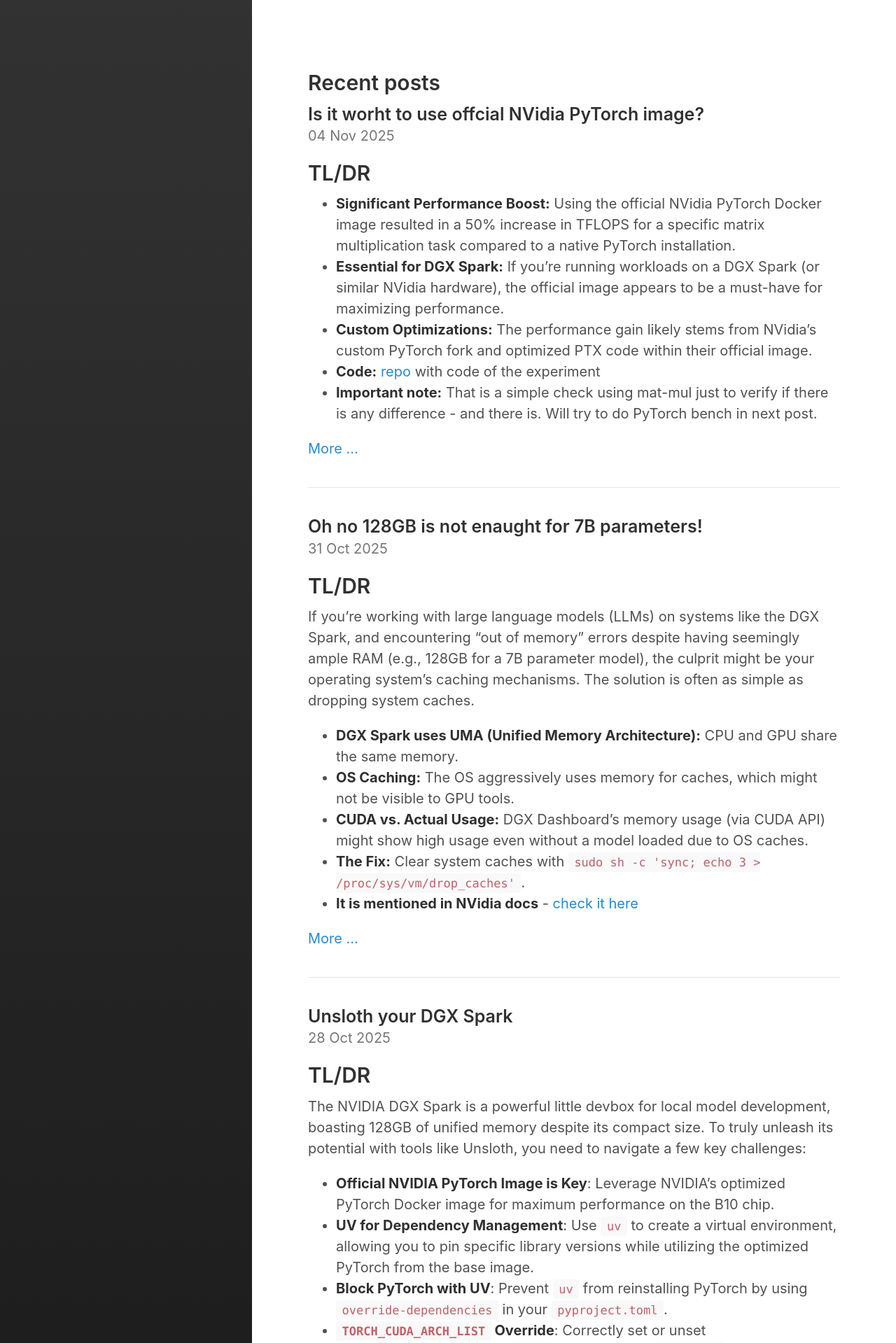
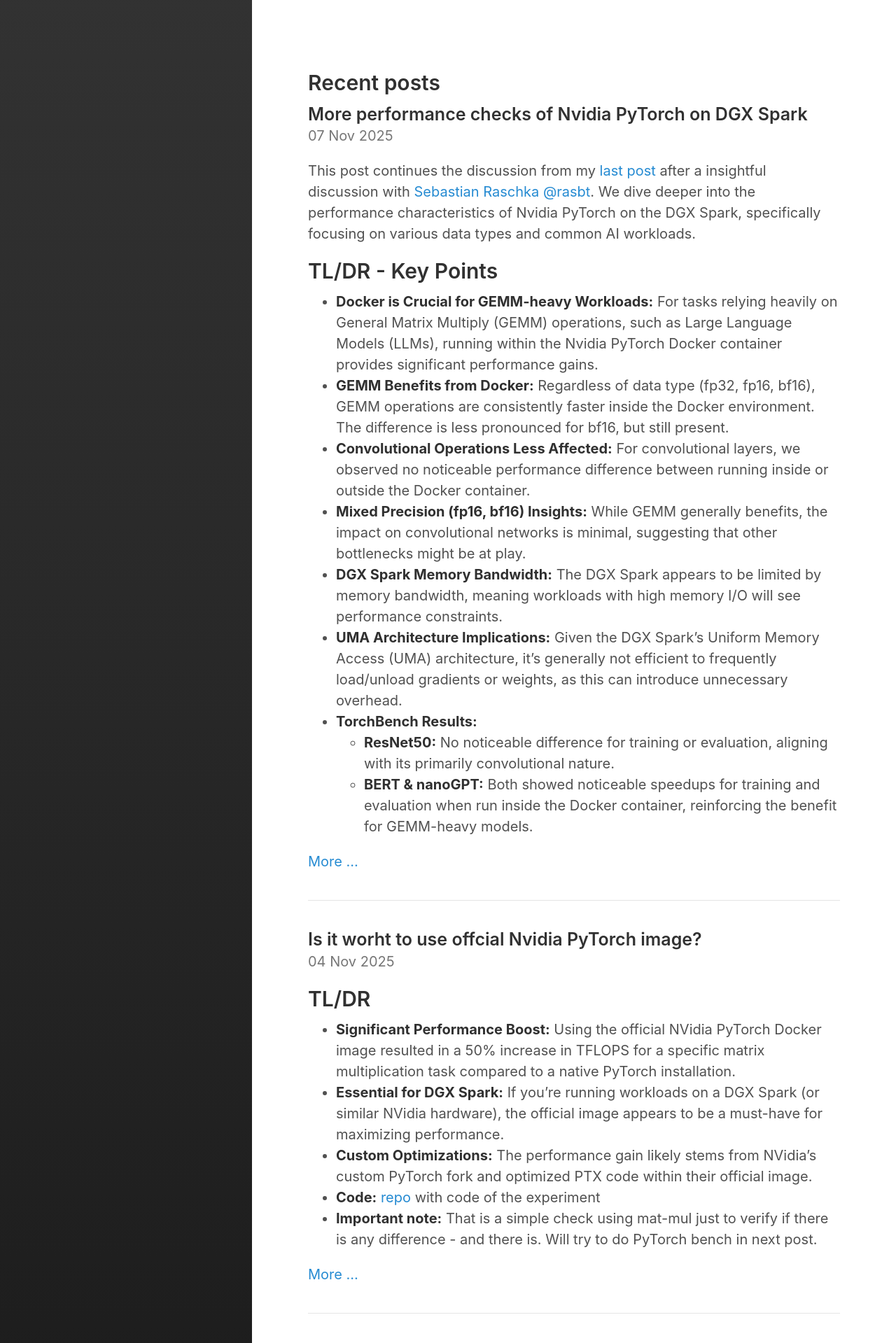
Before and after one commit to riomus/riomus.github.io, a Jekyll site: the page built from index.html, in a window 1280 px wide. Shown: the top 1919 px of the page at 70% size. Built offline with Jekyll 4.4.1, drawn with Linux system fonts in a browser that asks for light colours; the list of posts is cut into pages by our own code.

Commit message:
feat: post about more perf tests

````diff
--- /dev/null
+++ b/_posts/2025-11-07-is-it-worth-2.md
@@ -0,0 +1,107 @@
+---
+layout: post
+title: More performance checks of Nvidia PyTorch on DGX Spark
+excerpt_separator:  <!--more-->
+tags: [DGX Spark, GPU, Performance, Nvidia, PyTorch]
+---
+
+This post continues the discussion from my [last post](https://bartusiak.ai/2025/11/04/is-it-worth.html) after a insightful discussion with [Sebastian Raschka @rasbt](https://x.com/RomanBartusiak/status/1985772482553430427). We dive deeper into the performance characteristics of Nvidia PyTorch on the DGX Spark, specifically focusing on various data types and common AI workloads.
+
+## TL/DR - Key Points
+
+*   **Docker is Crucial for GEMM-heavy Workloads:** For tasks relying heavily on General Matrix Multiply (GEMM) operations, such as Large Language Models (LLMs), running within the Nvidia PyTorch Docker container provides significant performance gains.
+*   **GEMM Benefits from Docker:** Regardless of data type (fp32, fp16, bf16), GEMM operations are consistently faster inside the Docker environment. The difference is less pronounced for bf16, but still present.
+*   **Convolutional Operations Less Affected:** For convolutional layers, we observed no noticeable performance difference between running inside or outside the Docker container.
+*   **Mixed Precision (fp16, bf16) Insights:** While GEMM generally benefits, the impact on convolutional networks is minimal, suggesting that other bottlenecks might be at play.
+*   **DGX Spark Memory Bandwidth:** The DGX Spark appears to be limited by memory bandwidth, meaning workloads with high memory I/O will see performance constraints.
+*   **UMA Architecture Implications:** Given the DGX Spark's Uniform Memory Access (UMA) architecture, it's generally not efficient to frequently load/unload gradients or weights, as this can introduce unnecessary overhead.
+*   **TorchBench Results:**
+    *   **ResNet50:** No noticeable difference for training or evaluation, aligning with its primarily convolutional nature.
+    *   **BERT & nanoGPT:** Both showed noticeable speedups for training and evaluation when run inside the Docker container, reinforcing the benefit for GEMM-heavy models.
+
+ <!--more-->
+### Testing Methodology
+
+Testing methodology involved running various PyTorch benchmarks and custom scripts on the DGX Spark, both directly on the host system and within the recommended Nvidia PyTorch Docker container. We focused on analyzing the impact of different floating-point precisions: fp32 (single precision), fp16 (half precision), and bf16 (bfloat16).
+
+### GEMM Performance
+
+General Matrix Multiply (GEMM) operations are the backbone of many modern neural networks, especially transformers and large language models. Our tests consistently showed that GEMM operations are significantly faster when executed inside the Nvidia PyTorch Docker container, regardless of the data type used.
+
+While fp32 and fp16 saw substantial improvements, bf16 also benefited, albeit with a slightly smaller performance delta. This highlights the importance of leveraging the optimized libraries and configurations provided within the Nvidia Docker images for maximum GEMM throughput.
+
+### Convolutional Network Performance
+
+In contrast to GEMM, our benchmarks for convolutional layers revealed no noticeable performance difference between running inside or outside the Docker environment. This suggests that for workloads primarily dominated by convolution operations, the overhead or optimizations provided by the Docker container might not be as critical. This observation could be due to convolution operations being less sensitive to specific library versions or GPU driver optimizations that the Docker image might bundle.
+
+### Training Step Sample
+
+To understand the real-world impact, we ran a sample training step, which often combines various operations including GEMM. As expected, given that a significant portion of a typical training step involves GEMM, we observed a noticeable speedup when running inside the Docker container. This further reinforces the recommendation to use Docker for training scenarios where GEMM is a dominant factor.
+
+### Memory Bandwidth Considerations
+
+Memory performance for both test environements - native and docker based - is same.
+
+
+### TorchBench Results
+
+To provide a broader perspective, we evaluated several models from the TorchBench suite:
+
+*   **ResNet50:** For both training and evaluation, ResNet50, being a predominantly convolutional neural network, showed no significant performance difference whether run inside or outside the Docker container. This aligns with our specific convolutional layer findings.
+
+*   **BERT (Bidirectional Encoder Representations from Transformers):** As a model heavily reliant on transformer blocks and thus GEMM operations, BERT demonstrated noticeable speedups for both training and evaluation when run inside the Docker environment. This is a clear indicator of the benefits of Docker for LLM-type architectures.
+
+*   **nanoGPT:** Similar to BERT, nanoGPT, a minimalistic implementation of GPT, also showed improved performance for both training and evaluation within the Docker container. This further underscores the importance of the Docker environment for transformer-based models.
+
+### Visualizing the Results
+
+For a detailed breakdown of the performance metrics, please refer to the image below (click to load full image, red results are for  experiments inside of the container):
+
+[![Result charts](/assets/img/performance.png)](/assets/img/performance.png)
+
+### Conclusion
+
+In summary, for deep learning workloads on the DGX Spark, the use of Nvidia PyTorch Docker images is strongly recommended, especially for models that are heavily reliant on GEMM operations, such as Large Language Models (LLMs) and transformer-based architectures. While convolutional networks might not see the same dramatic improvements, the overall ecosystem and optimized libraries within the Docker environment still offer a more robust and performant experience.
+
+It's also crucial to be mindful of the DGX Spark's memory bandwidth limitations and its UMA architecture. Optimizing data movement and keeping computations on-device as much as possible will yield the best results.
+
+You can find all the code and benchmarks used for this analysis in the [repository](https://github.com/riomus/dgx-spark-performance).
+
+
+
+### Prompt
+
+Post was generated using AI - here is the prompt if you do not have time to read the story
+
+```
+Write Blog post using markdown for jekyll blog.
+
+title:  More performance checks of Nvidia PyTorch on DGX Spark
+
+Add sections like
+TL/DR - key points of the post
+<main body> - all the sections with main contnent
+
+That is a continuation of [last post](https://bartusiak.ai/2025/11/04/is-it-worth.html) after a discussion with
+[Sebastian Raschka @rasbt](https://x.com/RomanBartusiak/status/1985772482553430427).
+
+1. Tested fp32 fp16 and bf16
+2. GEMM is always faster no matter of data type -but for bf16 difference is smaller
+3. Conv - no noticible difference
+4. Train step sample - noticible faster in docker - same as GEMM as it is mainly GEMM
+5. Memory bandwidth - no noticible difference
+6. TorchBench
+
+    * resnet50 - no noticible difference for train/eval as it is mainly conv
+    * BERT - faster inside of docker for both train and eval
+    * nanogpt - faster inside of docker for both train and eval
+
+Results img url /assets/img/performance.png
+
+
+As in previous post - using docker image is a must for cases where GEMM performance is important (LLMs for sure, conv based - not so much)
+DGS Spark is limited by memory bandwidth - so a lot of IO on memory will litmit the performance
+DGX Spark is UMA -  it is not worth to load/unload gradients/weights
+
+[repo](https://github.com/riomus/dgx-spark-performance)
+```
````
Also changed, not shown: _posts/2025-11-04-is-it-worth.md (+1 -1 lines), about.md (+2 -2 lines), assets/img/performance.png (added).
